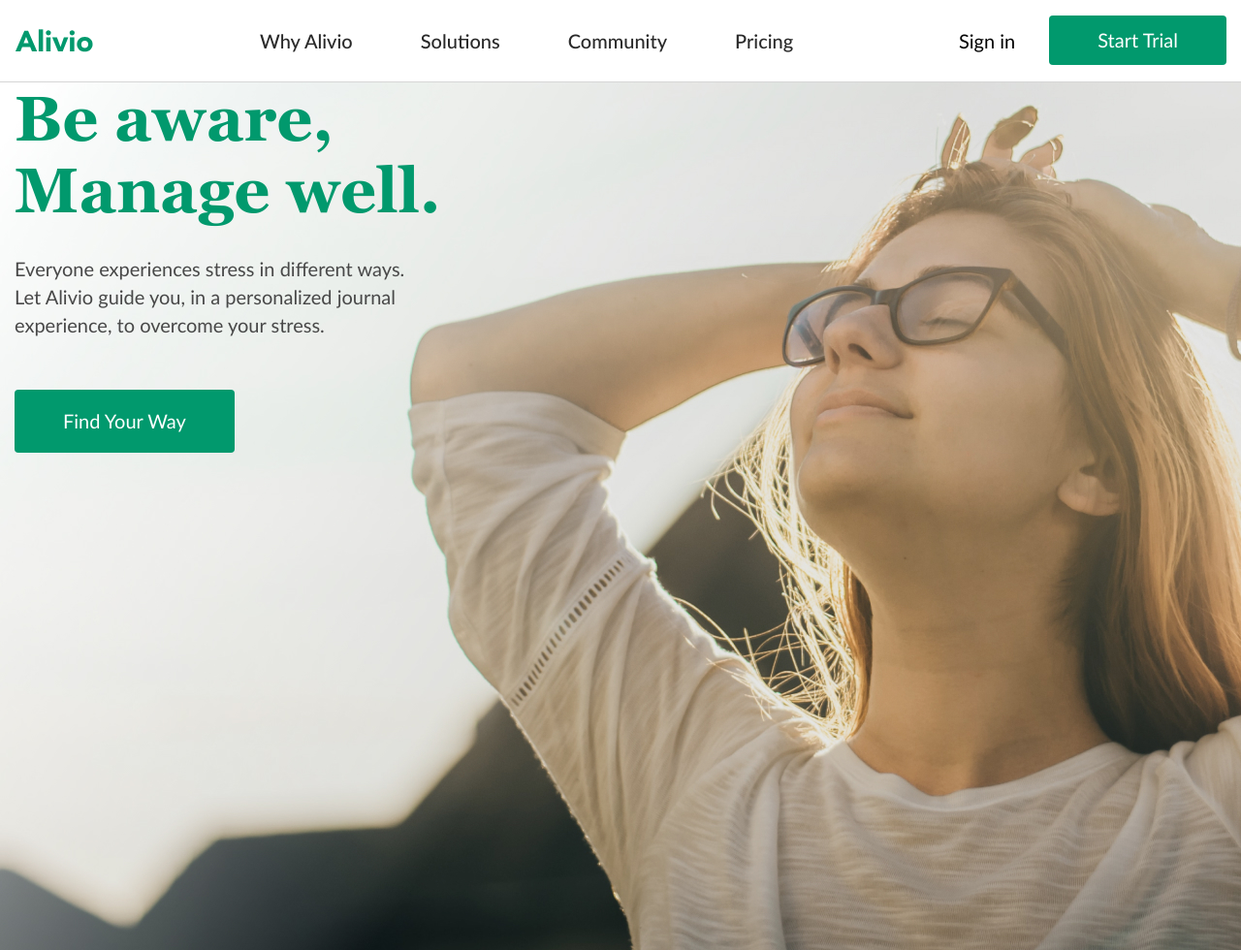
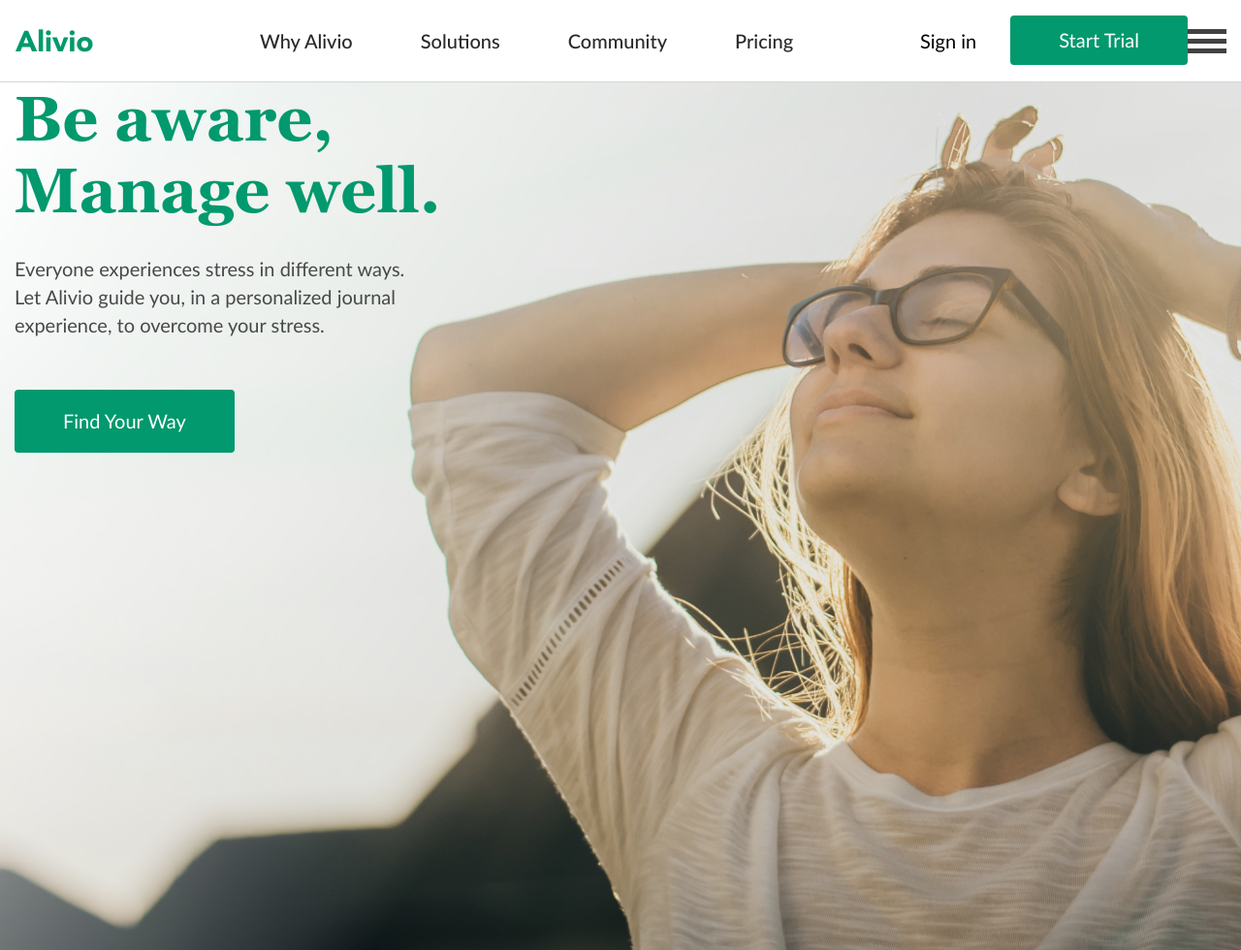
Before and after one commit to NefevovS/alivio-landing-page, a plain HTML site: page index.html in a window 1280 px wide. Shown: the top 980 px of the page at 97% size. Drawn offline with Linux system fonts and the light colour scheme.

Commit message:
add button

```diff
--- /dev/null
+++ b/css/blocks/mobile-nav-button.css
@@ -0,0 +1,51 @@
+.mobile-nav-button {
+  cursor: pointer;
+  padding: 0;
+  border: none;
+  background: transparent;
+
+  position: relative;
+  z-index: 99;
+  width: 40px;
+  height: 30px;
+  display: flex;
+  justify-content: center;
+  align-items: center;
+}
+.mobile-nav-button__icon {
+  display: block;
+  position: relative;
+  width: 40px;
+  height: 5px;
+  background-color: #424242;
+}
+.mobile-nav-button__icon::after,
+.mobile-nav-button__icon::before {
+  position: absolute;
+  content: "";
+  width: 40px;
+  height: 5px;
+  background-color: #424242;
+  transition: transform 0.15s ease-in, top 0.15s ease-in 0.15s;
+}
+.mobile-nav-button__icon::after {
+  left: 0;
+  top: 10px;
+}
+.mobile-nav-button__icon::before {
+  left: 0;
+  top: -10px;
+}
+.mobile-nav-button__icon.active {
+  background-color: transparent;
+}
+.mobile-nav-button__icon.active::before {
+  transform: rotate(45deg);
+  top: 0;
+  transition: top 0.15s linear, transform 0.15s ease-in 0.15s;
+}
+.mobile-nav-button__icon.active::after {
+  transform: rotate(-45deg);
+  top: 0;
+  transition: top 0.15s linear, transform 0.15s ease-in 0.15s;
+}
--- a/index.html
+++ b/index.html
@@ -15,6 +15,7 @@
     <link rel="stylesheet" href="./css/blocks/card.css" />
     <link rel="stylesheet" href="./css/blocks/avatar.css" />
     <link rel="stylesheet" href="./css/blocks/footer.css" />
+    <link rel="stylesheet" href="./css/blocks/mobile-nav-button.css" />
     <link rel="stylesheet" href="./css/fonts/Georgia/stylesheet.css" />
     <link rel="stylesheet" href="./css/fonts/Lato/stylesheet.css" />
 
@@ -37,6 +38,11 @@
             <a href="#" class="signIn">Sign in</a>
             <a class="btn">Start Trial</a>
           </div>
+          <button type="button" class="mobile-nav-button">
+            <span class="mobile-nav-button__icon"></span>
+          </button>
+
+
         </div>
       </div>
     </header>
@@ -224,5 +230,6 @@
       </div>
 
     </footer>
+    <script src="/js/main.js"></script>
   </body>
 </html>
```
